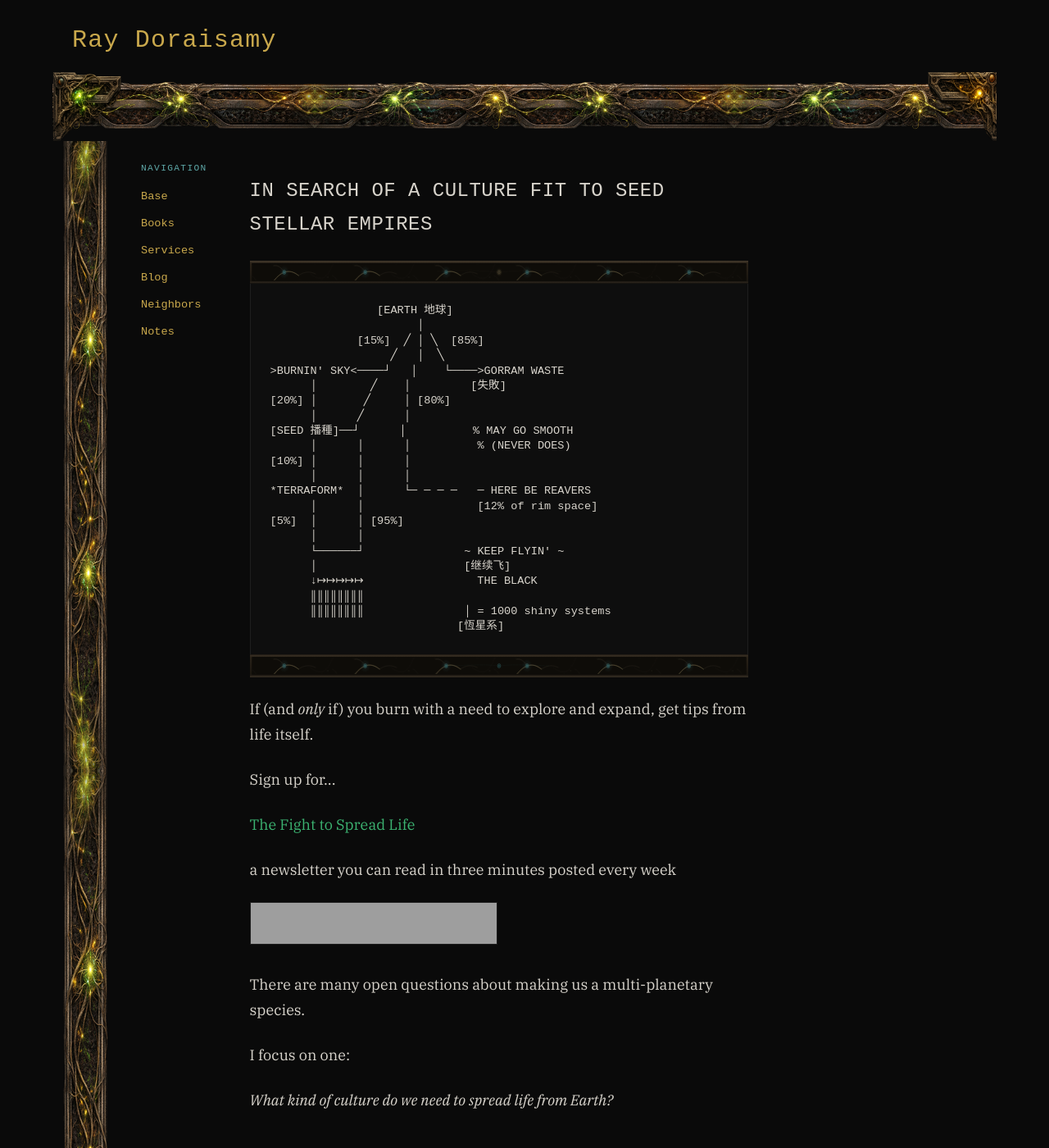
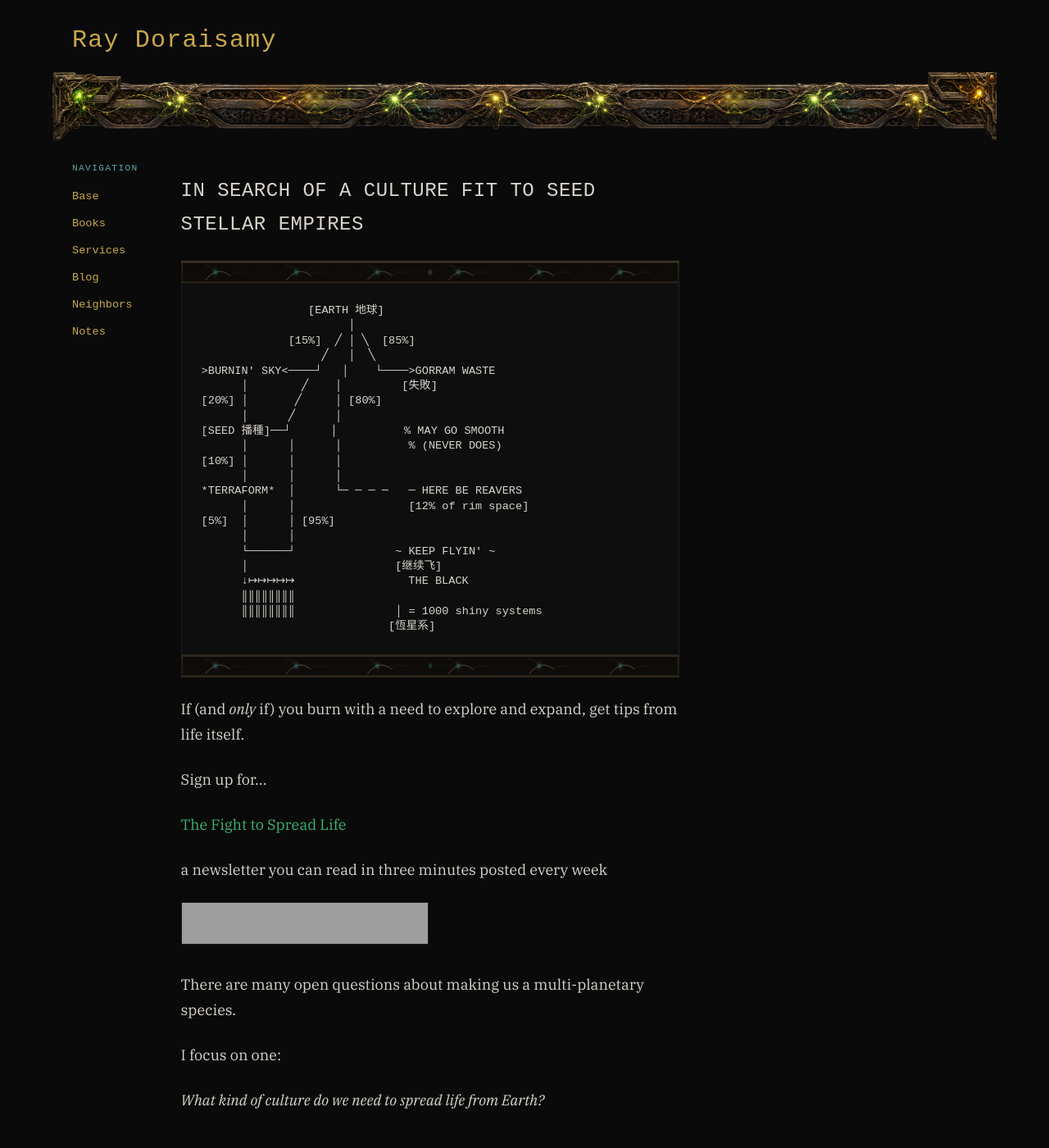
Before and after one commit to ray-dorai/ray-dorai.github.io, a Jekyll site: the page built from index.html, in a window 1280 px wide and 1400 px high. Shown: the whole window at 82% size. Built offline with Jekyll 4.4.1, drawn with Linux system fonts in a browser that asks for light colours; some web fonts are replaced; grey boxes are pictures that could not be loaded.

Commit message:
Simplify frame to horizontal bands

```diff
--- a/css/main.css
+++ b/css/main.css
@@ -226,7 +226,8 @@
   background-image: url("/assets/border-tiles/top-repeat.png");
 }
 .frame-band__track--bottom {
-  background-image: url("/assets/border-tiles/bottom-repeat.png");
+  background-image: url("/assets/border-tiles/top-repeat.png");
+  transform: scaleY(-1);
 }
 .frame-band--footer { margin-top: auto; }
 
@@ -320,6 +321,7 @@
 
 .mud-sidebar { display: flex; align-items: stretch; gap: 0; }
 .sidebar-edge {
+  display: none;
   width: 84px;
   min-height: 100%;
   flex-shrink: 0;
```
